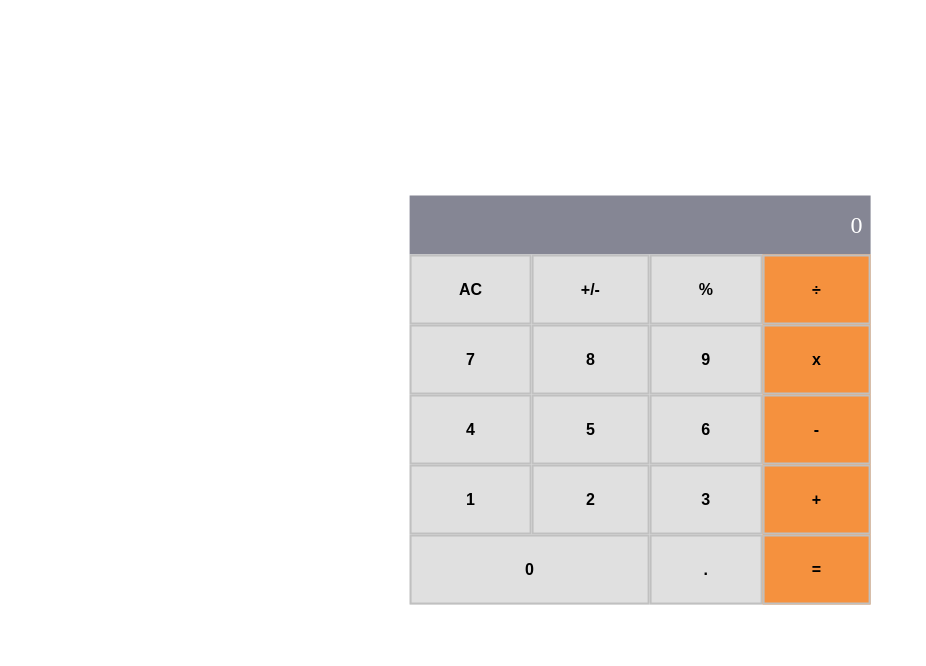
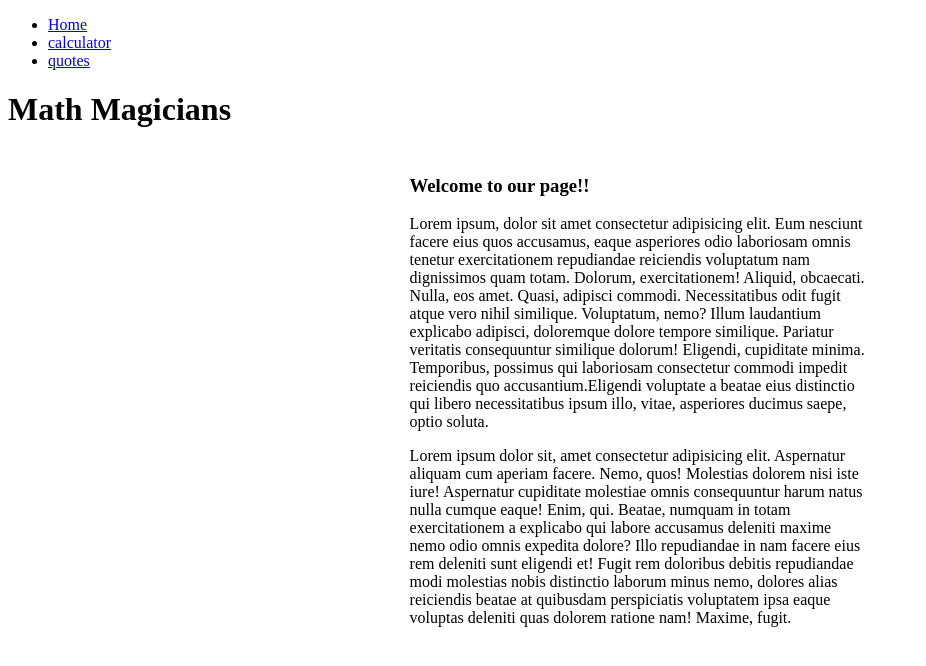
Before and after one commit to Ugboaja-Uchechi/math-sorcerer, a React (Create React App) app: page / in a window 1280 px wide. Shown: the top 666 px of the page, without its empty margins (0-926 px from the left). Built offline with nearby package versions, Linux system fonts and the light colour scheme.

Commit message:
Add routers

```diff
--- a/package.json
+++ b/package.json
@@ -9,6 +9,7 @@
     "big.js": "^6.1.1",
     "react": "^17.0.2",
     "react-dom": "^17.0.2",
+    "react-router-dom": "^6.0.1",
     "react-scripts": "4.0.3",
     "web-vitals": "^1.0.1"
   },
--- a/src/App.css
+++ b/src/App.css
@@ -41,3 +41,8 @@ button {
 button:hover {
   cursor: pointer;
 }
+
+.active-link {
+  color: orangered;
+  text-decoration: underline;
+}
--- a/src/App.js
+++ b/src/App.js
@@ -1,6 +1,10 @@
 import React from 'react';
+import { Route, Routes } from 'react-router-dom';
 import './App.css';
-import MyCalculator from './component/calculator';
+import Home from './component/Home';
+import MyCalculator from './component/Calculator';
+import Quotes from './component/Quotes';
+import Navbar from './component/Navbar';
 
 class App extends React.Component {
   constructor(props) {
@@ -10,9 +14,14 @@ class App extends React.Component {
 
   render() {
     return (
-      <div>
-        <MyCalculator />
-      </div>
+      <>
+        <Navbar />
+        <Routes>
+          <Route exact path="/" element={<Home />} />
+          <Route path="/calculator" element={<MyCalculator />} />
+          <Route path="/quotes" element={<Quotes />} />
+        </Routes>
+      </>
     );
   }
 }
--- /dev/null
+++ b/src/component/Home.js
@@ -0,0 +1,42 @@
+import React from 'react';
+
+const Home = () => (
+  <>
+    <header>
+      <h1>Math Magicians</h1>
+
+    </header>
+    <main>
+      <h3>Welcome to our page!!</h3>
+      <p className="para">
+        Lorem ipsum, dolor sit amet consectetur adipisicing elit.
+        Eum nesciunt facere eius quos accusamus,
+        eaque asperiores odio laboriosam omnis tenetur exercitationem
+        repudiandae reiciendis voluptatum nam
+        dignissimos quam totam. Dolorum, exercitationem!
+        Aliquid, obcaecati. Nulla, eos amet. Quasi, adipisci commodi.
+        Necessitatibus odit fugit atque vero nihil similique.
+        Voluptatum, nemo? Illum laudantium explicabo adipisci, doloremque dolore tempore similique.
+        Pariatur veritatis consequuntur similique dolorum!
+        Eligendi, cupiditate minima. Temporibus, possimus qui laboriosam consectetur
+        commodi impedit reiciendis quo accusantium.Eligendi voluptate a beatae eius
+        distinctio qui libero necessitatibus ipsum illo, vitae, asperiores ducimus saepe,
+        optio soluta.
+      </p>
+      <p>
+        Lorem ipsum dolor sit, amet consectetur adipisicing elit.  Aspernatur aliquam cum
+        aperiam facere.
+        Nemo, quos! Molestias dolorem nisi iste iure!
+        Aspernatur cupiditate molestiae omnis consequuntur harum natus nulla cumque eaque!
+        Enim, qui. Beatae, numquam in totam exercitationem a explicabo qui labore accusamus deleniti
+        maxime nemo odio omnis expedita dolore?
+        Illo repudiandae in nam facere eius rem deleniti sunt eligendi et!
+        Fugit rem doloribus debitis repudiandae modi molestias nobis distinctio laborum minus nemo,
+        dolores alias reiciendis beatae at quibusdam perspiciatis voluptatem ipsa eaque
+        voluptas deleniti quas dolorem ratione nam! Maxime, fugit.
+      </p>
+    </main>
+  </>
+);
+
+export default Home;
--- /dev/null
+++ b/src/component/Navbar.js
@@ -0,0 +1,34 @@
+import React from 'react';
+import { NavLink } from 'react-router-dom';
+
+const Navbar = () => {
+  const links = [
+    {
+      id: 1,
+      path: '/',
+      text: 'Home',
+    },
+    {
+      id: 2,
+      path: '/calculator',
+      text: 'calculator',
+    },
+    {
+      id: 3,
+      path: '/quotes',
+      text: 'quotes',
+    },
+  ];
+  return (
+    <nav>
+      <ul>
+        {links.map((link) => (
+          <li key={link.id}>
+            <NavLink to={link.path} exact>{link.text}</NavLink>
+          </li>
+        ))}
+      </ul>
+    </nav>
+  );
+};
+export default Navbar;
--- /dev/null
+++ b/src/component/Quotes.js
@@ -0,0 +1,18 @@
+import React from 'react';
+
+const Quotes = () => (
+  <>
+    <header>
+      <h1>Math Magicians</h1>
+
+    </header>
+    <h3>
+      Mathematics is not about numbers, equations, computations,
+      <br />
+      {' '}
+      or algorithms: it is about understanding. William Paul Thurston
+    </h3>
+  </>
+);
+
+export default Quotes;
--- a/src/component/calculator.js
+++ b/src/component/calculator.js
@@ -21,7 +21,10 @@ const MyCalculator = () => {
   }
   return (
     <main>
-      <div className="result">{result}</div>
+      <section>
+        <h3 className="cover">Lets do some math!</h3>
+      </section>
+      <section className="result">{result}</section>
       <div className="symbols">
         <button onClick={clickHandler} name="AC" type="button">AC</button>
         <button onClick={clickHandler} name="+/-" type="button">+/-</button>
--- a/src/index.js
+++ b/src/index.js
@@ -1,10 +1,13 @@
 import React from 'react';
 import ReactDOM from 'react-dom';
+import { BrowserRouter as Router } from 'react-router-dom';
 import App from './App';
 
 ReactDOM.render(
   <React.StrictMode>
-    <App />
+    <Router>
+      <App />
+    </Router>
   </React.StrictMode>,
   document.getElementById('root'),
 );
```
Also changed, not shown: 1 other file (tests, documents, lock files or other folders).
